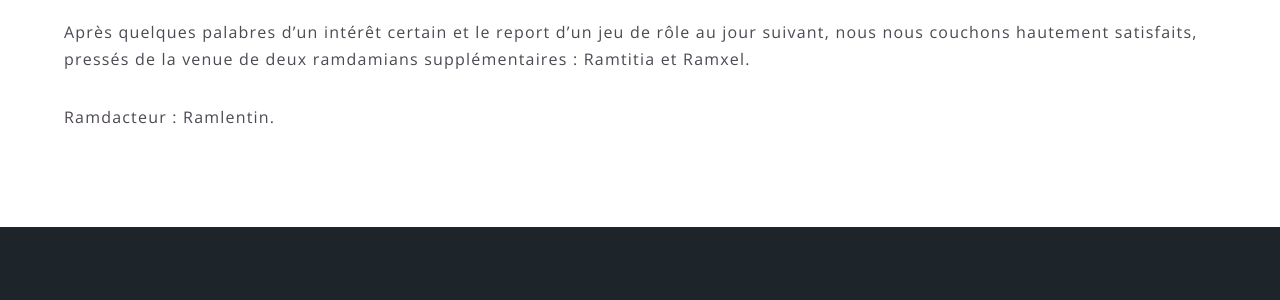
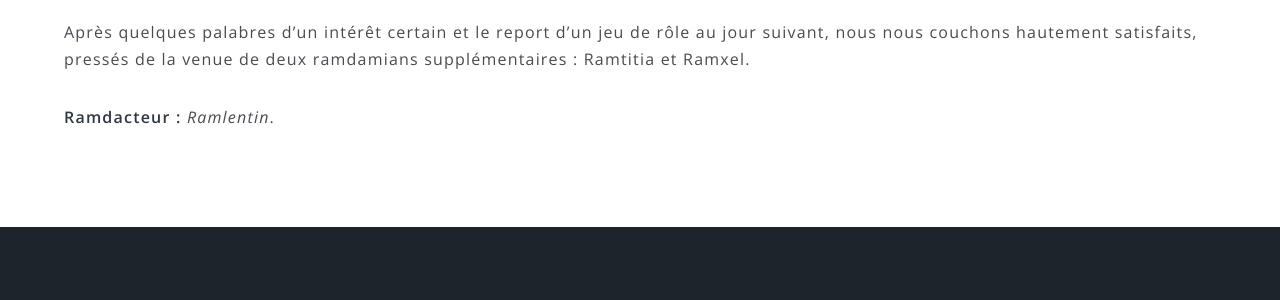
Before and after one commit to R4MD4M/R4MD4M.github.io, a Jekyll site: the page built from _posts/2016-08-02-jour-2.md, in a window 1280 px wide and 900 px high, scrolled down 918 px. Shown: the part 393-693 px from the top of the window. Built offline with Jekyll 4.4.1, drawn with Linux system fonts in a browser that asks for light colours.

```diff
--- a/_posts/2016-08-02-jour-2.md
+++ b/_posts/2016-08-02-jour-2.md
@@ -22,4 +22,4 @@ Après un magret de canard à la tombée de la sorgue, les discussions vont bon
 
 Après quelques palabres d'un intérêt certain et le report d'un jeu de rôle au jour suivant, nous nous couchons hautement satisfaits, pressés de la venue de deux ramdamians supplémentaires : Ramtitia et Ramxel.
 
-Ramdacteur : Ramlentin.
+**Ramdacteur :** *Ramlentin*.
```
